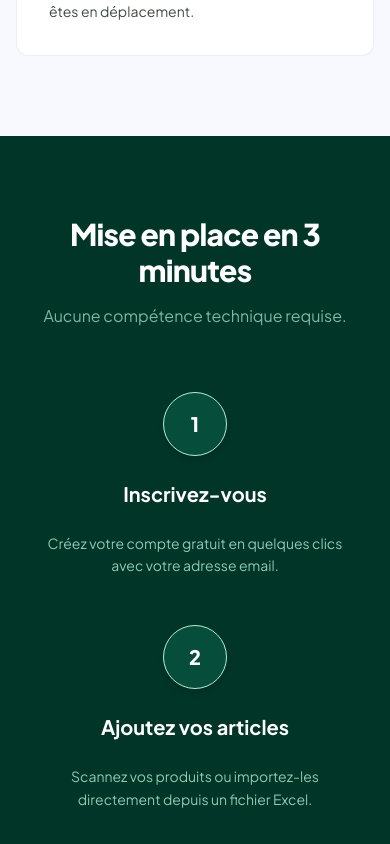
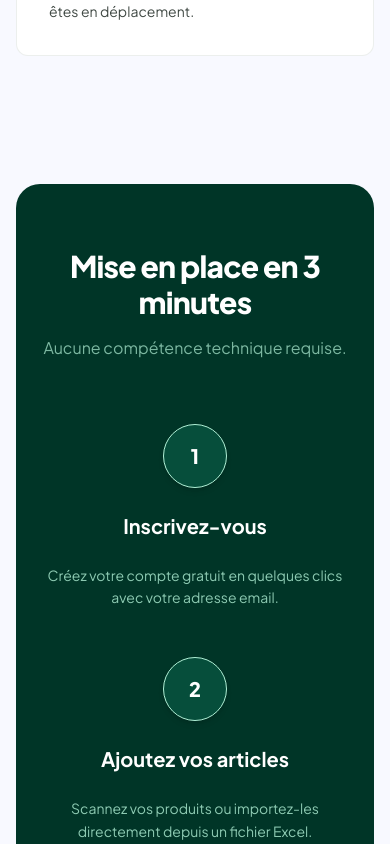
Before and after one commit to layeoumar2024/stocko, a Next.js app: page / in a window 390 px wide. Shown: the part 3400-4244 px from the top of the page. Built offline with nearby package versions, Linux system fonts and the light colour scheme; no server answers.

Commit message:
fix: workflow and cta sections mobile responsiveness

```diff
--- a/app/landing.css
+++ b/app/landing.css
@@ -176,7 +176,7 @@
 
 /* Workflow Section */
 .landing-workflow {
-  @apply bg-[#003527] py-20 px-4 text-white text-center;
+  @apply bg-[#003527] py-16 md:py-20 px-6 md:px-12 text-white text-center rounded-3xl mx-4 md:mx-8 my-12;
 }
 .landing-workflow-container {
   @apply max-w-7xl mx-auto;
@@ -307,7 +307,7 @@
 
 /* CTA Final Section */
 .landing-cta-final {
-  @apply py-20 px-4 bg-[#fd761a] text-center text-white;
+  @apply py-16 md:py-20 px-6 md:px-12 bg-[#fd761a] text-center text-white rounded-3xl mx-4 md:mx-8 my-12;
 }
 .landing-cta-final-container {
   @apply max-w-4xl mx-auto space-y-8 flex flex-col items-center;
@@ -322,10 +322,10 @@
   @apply flex flex-col sm:flex-row justify-center items-center gap-4 w-full sm:w-auto;
 }
 .landing-btn-cta-primary {
-  @apply w-full sm:w-auto bg-white text-[#fd761a] font-extrabold px-10 py-5 rounded-xl shadow-lg transition-all hover:scale-105 active:scale-[0.98] cursor-pointer text-sm;
+  @apply w-full sm:w-auto bg-white text-[#fd761a] font-extrabold px-6 sm:px-10 py-4 sm:py-5 rounded-xl shadow-lg transition-all hover:scale-105 active:scale-[0.98] cursor-pointer text-sm;
 }
 .landing-btn-cta-secondary {
-  @apply w-full sm:w-auto bg-transparent border-2 border-white/40 text-white font-extrabold px-10 py-5 rounded-xl hover:bg-white/10 transition-all active:scale-[0.98] cursor-pointer text-sm;
+  @apply w-full sm:w-auto bg-transparent border-2 border-white/40 text-white font-extrabold px-6 sm:px-10 py-4 sm:py-5 rounded-xl hover:bg-white/10 transition-all active:scale-[0.98] cursor-pointer text-sm;
 }
 
 /* Footer Section */
```
